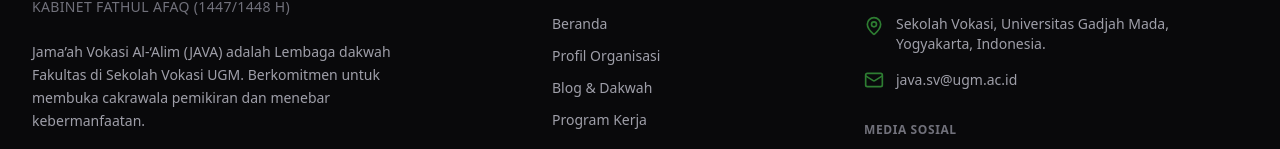
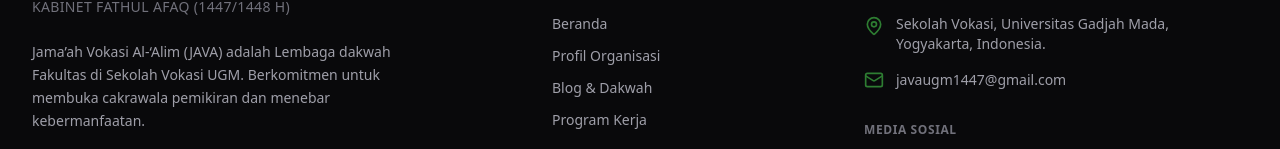
Before and after one commit to januarsyah901/javaugm, a Next.js app: page /profile in a window 1280 px wide. Shown: the part 3629-3778 px from the top of the page. Built offline with nearby package versions, Linux system fonts and the light colour scheme; no server answers.

Commit message:
update: footer & kabinet profile

```diff
--- a/app/profile/page.tsx
+++ b/app/profile/page.tsx
@@ -117,7 +117,7 @@
                         <div className="order-1 lg:order-2 relative">
                             <div className="relative h-[500px] w-full rounded-2xl overflow-hidden shadow-2xl group">
                                 <Image
-                                    src="https://images.unsplash.com/photo-1542816417-0983c9c9ad53?q=80&w=2070&auto=format&fit=crop"
+                                    src="/kabinet.png"
                                     alt="Philosophy"
                                     fill
                                     className="object-cover transition-transform duration-700 group-hover:scale-110"
--- a/components/ui/Footer.tsx
+++ b/components/ui/Footer.tsx
@@ -72,8 +72,8 @@
                             </li>
                             <li className="flex items-center gap-3">
                                 <Mail className="w-5 h-5 text-primary flex-shrink-0" />
-                                <a href="mailto:java.sv@ugm.ac.id" className="text-zinc-400 hover:text-white transition-colors">
-                                    java.sv@ugm.ac.id
+                                <a href="mailto:javaugm1447@gmail.com" className="text-zinc-400 hover:text-white transition-colors">
+                                    javaugm1447@gmail.com
                                 </a>
                             </li>
                         </ul>
```
Also changed, not shown: public/kabinet.png (added).
